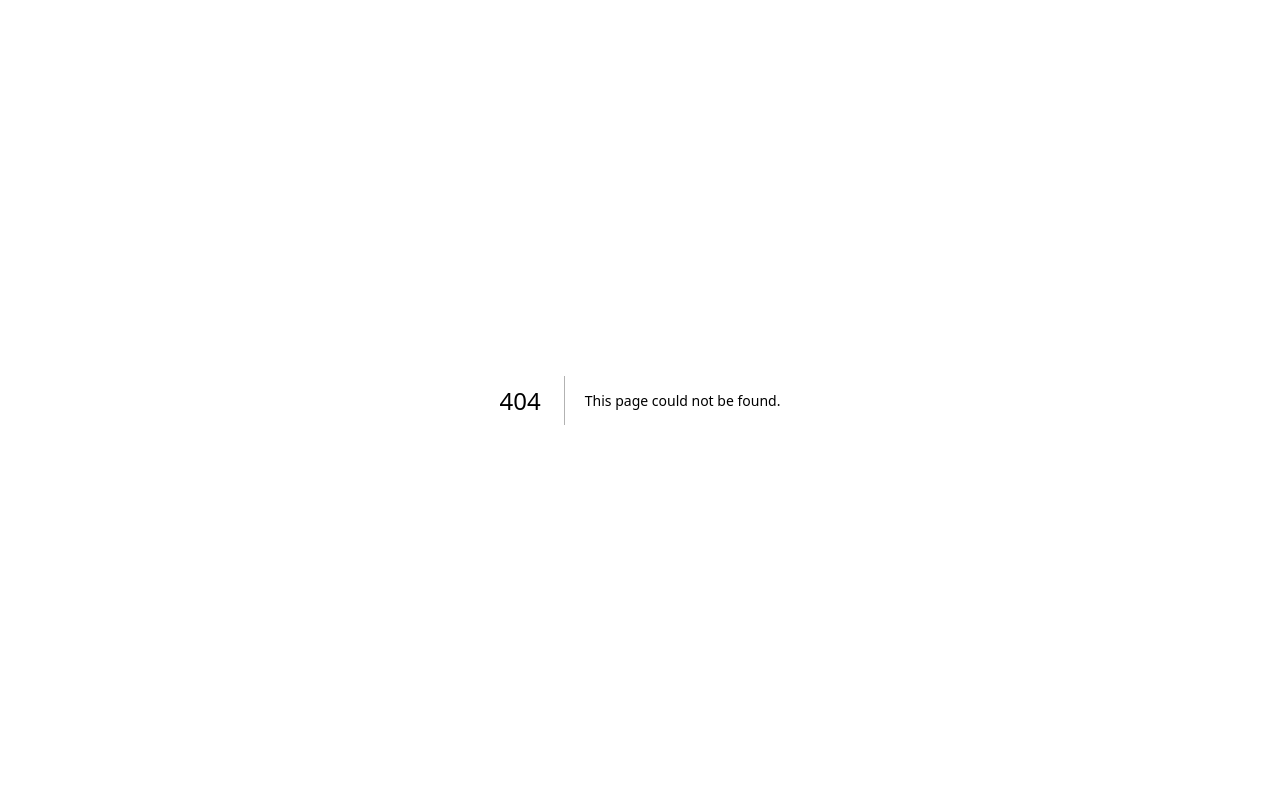
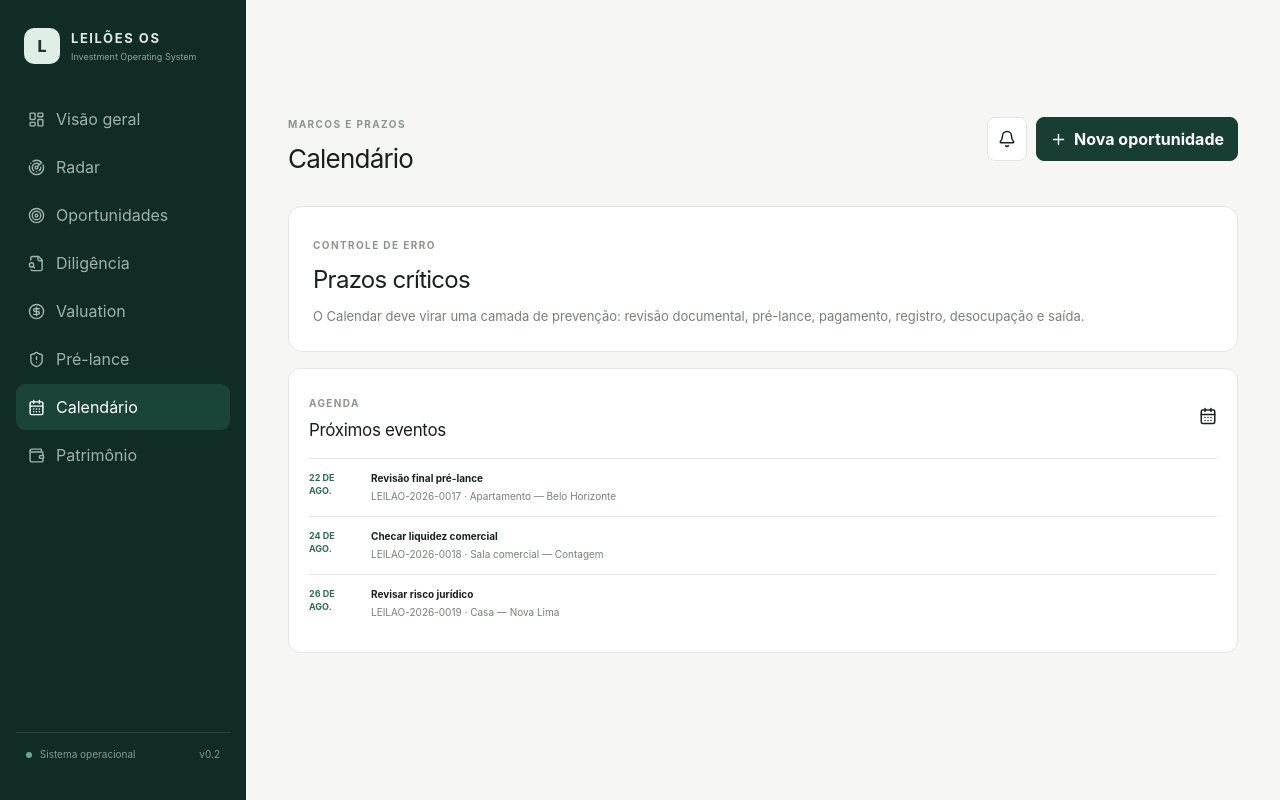
Before and after one commit to agendanutrijulianamoreira-droid/Leiloes, a Next.js app: page /calendar in a window 1280 px wide. Before the commit this address had no page. Built offline with nearby package versions, Linux system fonts and the light colour scheme.

Commit message:
feat: add calendar milestones page

```diff
--- /dev/null
+++ b/app/calendar/page.tsx
@@ -0,0 +1,23 @@
+import { CalendarDays } from 'lucide-react'
+import { OSShell } from '@/components/os-shell'
+import { opportunities } from '@/lib/demo-data'
+
+export default function CalendarPage() {
+  return (
+    <OSShell title="Calendário" eyebrow="MARCOS E PRAZOS">
+      <section className="sectionIntro">
+        <span className="eyebrow">CONTROLE DE ERRO</span>
+        <h2>Prazos críticos</h2>
+        <p>O Calendar deve virar uma camada de prevenção: revisão documental, pré-lance, pagamento, registro, desocupação e saída.</p>
+      </section>
+      <section className="panel">
+        <div className="panelHead"><div><span className="eyebrow">AGENDA</span><h3>Próximos eventos</h3></div><CalendarDays size={18} /></div>
+        <div className="events">
+          {opportunities.map((opportunity) => (
+            <div key={opportunity.id}><b>{new Date(opportunity.nextMilestoneDate).toLocaleDateString('pt-BR', { day: '2-digit', month: 'short' }).toUpperCase()}</b><span><strong>{opportunity.nextMilestone}</strong>{opportunity.id} · {opportunity.title}</span></div>
+          ))}
+        </div>
+      </section>
+    </OSShell>
+  )
+}
```
